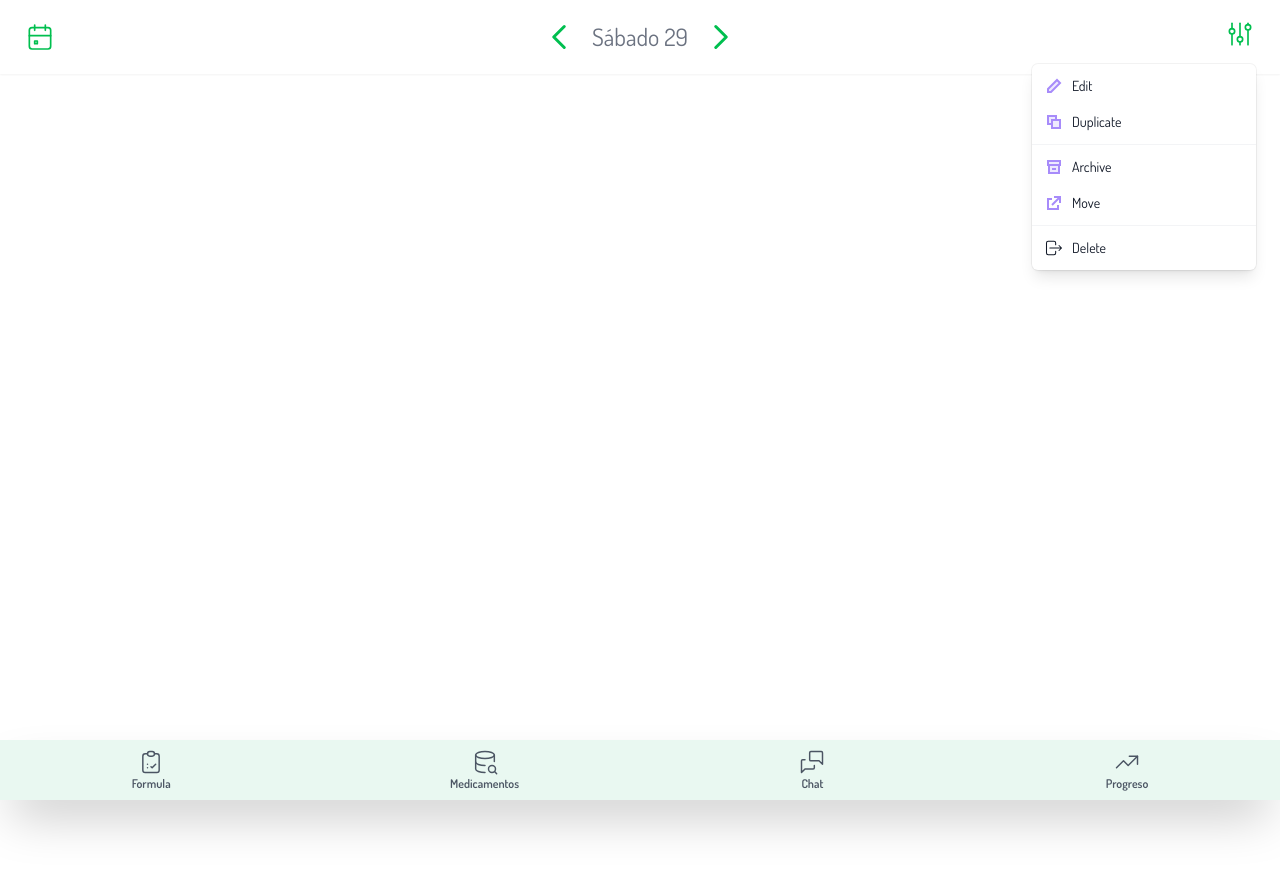
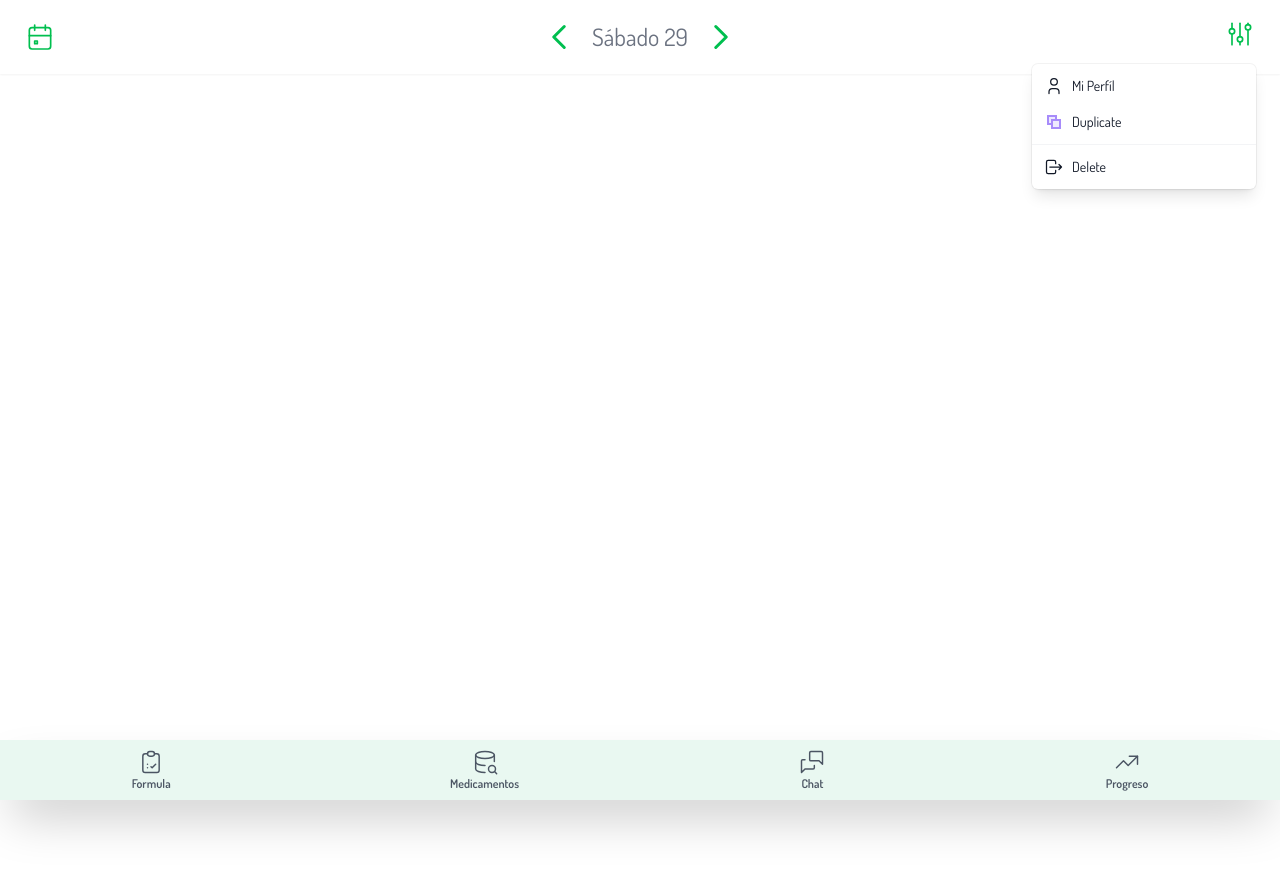
Before and after one commit to Factral/hackaton-fcv, a React (Vite) app in the folder frontend/: page / in a window 1280 px wide. Both pictures are taken after a click on the button 1240 px from the left and 34 px from the top of the page. Shown: the top 872 px of the page. Built offline with nearby package versions, Linux system fonts and the light colour scheme.

Commit message:
Otros cambios de iconos

```diff
--- a/frontend/src/components/DropMenu.jsx
+++ b/frontend/src/components/DropMenu.jsx
@@ -1,6 +1,6 @@
 import { Menu, Transition } from '@headlessui/react'
 import { Fragment, useEffect, useRef, useState } from 'react'
-import { Adjustement, LogOut } from './Icons'
+import { Adjustment, LogOut, User } from './Icons'
 
 export default function DropMenu () {
   return (
@@ -8,7 +8,7 @@ export default function DropMenu () {
       <Menu as='div' className='relative inline-block'>
         <div>
           <Menu.Button className='w-full justify-center text-main-green-600 hover:bg-gray-300 rounded-[50%] focus:outline-none focus-visible:ring-2 focus-visible:ring-white focus-visible:ring-opacity-75'>
-            <Adjustement />
+            <Adjustment />
           </Menu.Button>
         </div>
         <Transition
@@ -27,22 +27,10 @@ export default function DropMenu () {
                   <button
                     className={`${
                       active ? 'bg-violet-500 text-white' : 'text-gray-900'
-                    } group flex w-full items-center rounded-md px-2 py-2 text-sm`}
+                    } group flex w-full gap-2 items-center rounded-md px-2 py-2 text-sm`}
                   >
-                    {active
-                      ? (
-                        <EditActiveIcon
-                          className='mr-2 h-5 w-5'
-                          aria-hidden='true'
-                        />
-                        )
-                      : (
-                        <EditInactiveIcon
-                          className='mr-2 h-5 w-5'
-                          aria-hidden='true'
-                        />
-                        )}
-                    Edit
+                    <User w={20} h={20} />
+                    Mi Perfíl
                   </button>
                 )}
               </Menu.Item>
@@ -77,65 +65,9 @@ export default function DropMenu () {
                   <button
                     className={`${
                       active ? 'bg-violet-500 text-white' : 'text-gray-900'
-                    } group flex w-full items-center rounded-md px-2 py-2 text-sm`}
-                  >
-                    {active
-                      ? (
-                        <ArchiveActiveIcon
-                          className='mr-2 h-5 w-5'
-                          aria-hidden='true'
-                        />
-                        )
-                      : (
-                        <ArchiveInactiveIcon
-                          className='mr-2 h-5 w-5'
-                          aria-hidden='true'
-                        />
-                        )}
-                    Archive
-                  </button>
-                )}
-              </Menu.Item>
-              <Menu.Item>
-                {({ active }) => (
-                  <button
-                    className={`${
-                      active ? 'bg-violet-500 text-white' : 'text-gray-900'
-                    } group flex w-full items-center rounded-md px-2 py-2 text-sm`}
-                  >
-                    {active
-                      ? (
-                        <MoveActiveIcon
-                          className='mr-2 h-5 w-5'
-                          aria-hidden='true'
-                        />
-                        )
-                      : (
-                        <MoveInactiveIcon
-                          className='mr-2 h-5 w-5'
-                          aria-hidden='true'
-                        />
-                        )}
-                    Move
-                  </button>
-                )}
-              </Menu.Item>
-            </div>
-            <div className='px-1 py-1'>
-              <Menu.Item>
-                {({ active }) => (
-                  <button
-                    className={`${
-                      active ? 'bg-violet-500 text-white' : 'text-gray-900'
                     } group flex w-full items-center gap-2 rounded-md px-2 py-2 text-sm`}
                   >
-                    {active
-                      ? (
-                        <LogOut />
-                        )
-                      : (
-                        <LogOut />
-                        )}
+                    <LogOut w={20} h={20} />
                     Delete
                   </button>
                 )}
--- a/frontend/src/components/Header.jsx
+++ b/frontend/src/components/Header.jsx
@@ -1,5 +1,5 @@
 import DropMenu from './DropMenu'
-import { Adjustement, ArrowLeft, ArrowRight, Calendar } from './Icons'
+import { ArrowLeft, ArrowRight, Calendar } from './Icons'
 
 export default function Header () {
   const date = new Date().toLocaleDateString('es-ES', { weekday: 'long', day: 'numeric', month: 'long' })
--- a/frontend/src/components/Icons.jsx
+++ b/frontend/src/components/Icons.jsx
@@ -57,7 +57,7 @@ export const Calendar = () => {
   )
 }
 
-export const Adjustement = () => {
+export const Adjustment = () => {
   return (
     <svg xmlns='http://www.w3.org/2000/svg' className='icon icon-tabler icon-tabler-adjustments' width='32' height='32' viewBox='0 0 24 24' strokeWidth='1.25' stroke='currentColor' fill='none' strokeLinecap='round' strokeLinejoin='round'>
       <path stroke='none' d='M0 0h24v24H0z' fill='none' />
@@ -92,12 +92,22 @@ export const ArrowRight = () => {
   )
 }
 
-export const LogOut = () => {
+export const LogOut = ({ w = 24, h = 24 }) => {
   return (
-    <svg xmlns='http://www.w3.org/2000/svg' className='icon icon-tabler icon-tabler-logout' width='20' height='20' viewBox='0 0 24 24' strokeWidth='1.25' stroke='currentColor' fill='none' strokeLinecap='round' strokeLinejoin='round'>
+    <svg xmlns='http://www.w3.org/2000/svg' className='icon icon-tabler icon-tabler-logout' width={w} height={h} viewBox='0 0 24 24' strokeWidth='1.5' stroke='currentColor' fill='none' strokeLinecap='round' strokeLinejoin='round'>
       <path stroke='none' d='M0 0h24v24H0z' fill='none' />
       <path d='M14 8v-2a2 2 0 0 0 -2 -2h-7a2 2 0 0 0 -2 2v12a2 2 0 0 0 2 2h7a2 2 0 0 0 2 -2v-2' />
       <path d='M7 12h14l-3 -3m0 6l3 -3' />
     </svg>
   )
 }
+
+export const User = ({ w = 24, h = 24 }) => {
+  return (
+    <svg xmlns='http://www.w3.org/2000/svg' className='icon icon-tabler icon-tabler-user' width={w} height={h} viewBox='0 0 24 24' strokeWidth='1.5' stroke='currentColor' fill='none' strokeLinecap='round' strokeLinejoin='round'>
+      <path stroke='none' d='M0 0h24v24H0z' fill='none' />
+      <path d='M8 7a4 4 0 1 0 8 0a4 4 0 0 0 -8 0' />
+      <path d='M6 21v-2a4 4 0 0 1 4 -4h4a4 4 0 0 1 4 4v2' />
+    </svg>
+  )
+}
```
